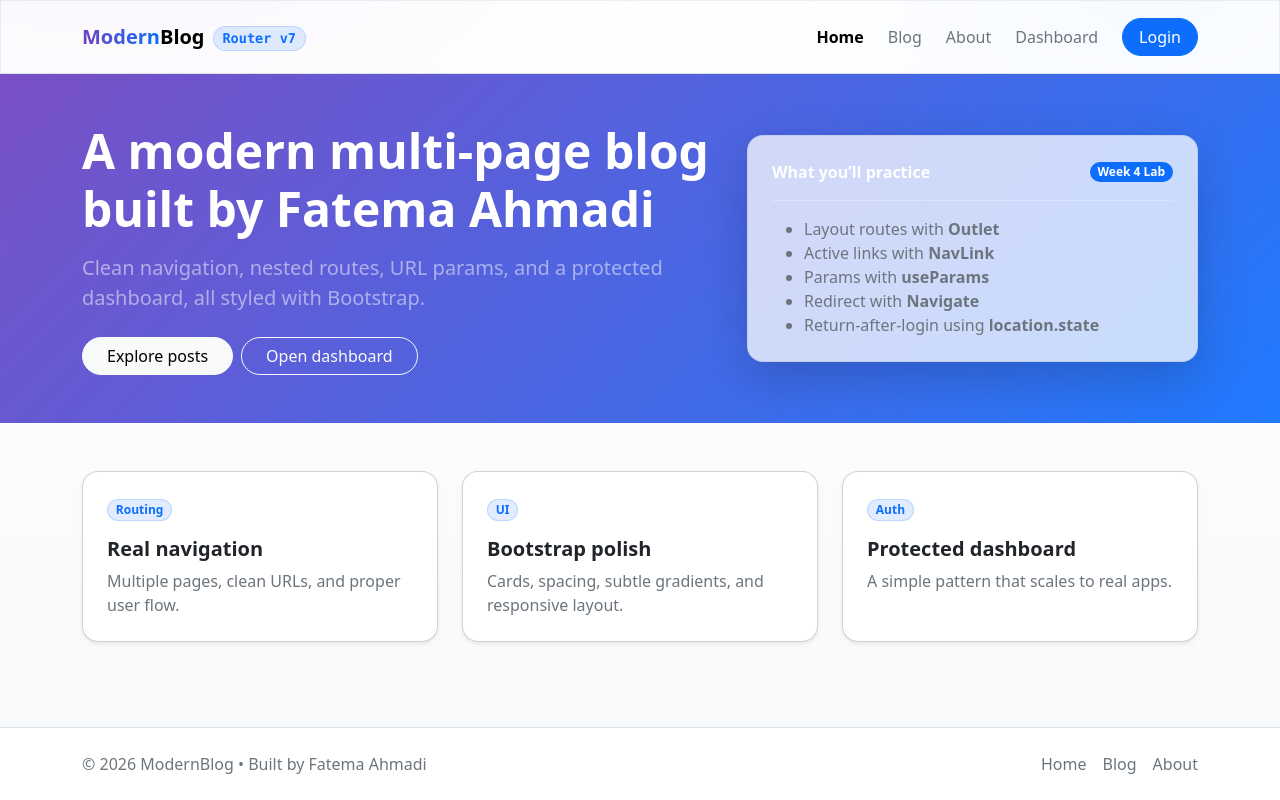
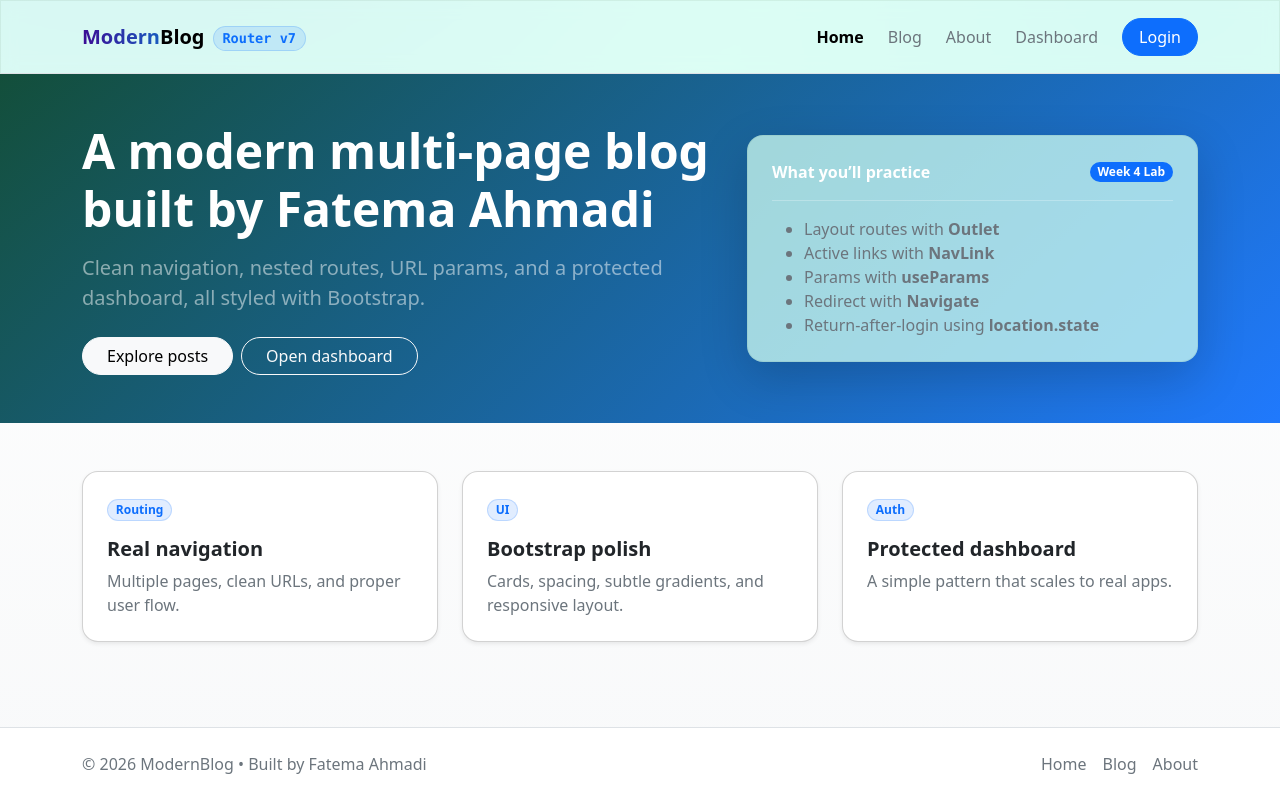
Before and after one commit to FatemaAhm4di/blog, a React app: page / in a window 1280 px wide. Built offline with nearby package versions, Linux system fonts and the light colour scheme; the HTML template or start-up script is replaced by a standard one.

Commit message:
change background color

```diff
--- a/src/styles/app.css
+++ b/src/styles/app.css
@@ -1,11 +1,11 @@
 :root {
-  --brand: #6f42c1; /* bootstrap purple-ish */
-  --brand2: #0d6efd;
+  --brand: #3c0c94; /* bootstrap purple-ish */
+  --brand2: #195bbe;
 }
 
 body {
-  background: radial-gradient(1200px 600px at 10% -10%, rgba(111, 66, 193, 0.18), transparent 55%),
-    radial-gradient(900px 500px at 90% 0%, rgba(13, 110, 253, 0.14), transparent 55%),
+  background: radial-gradient(1200px 600px at 10% -10%, rgba(119, 65, 227, 0.18), transparent 55%),
+    radial-gradient(900px 500px at 90% 0%, rgba(96, 155, 243, 0.14), transparent 55%),
     linear-gradient(180deg, #ffffff, #f8f9fa);
   min-height: 100vh;
 }
@@ -15,12 +15,12 @@ body {
 }
 
 .glass {
-  background: rgba(255, 255, 255, 0.75);
-  border: 1px solid rgba(0, 0, 0, 0.06);
+  background: rgba(209, 254, 240, 0.75);
+  border: 1px solid rgba(17, 54, 2, 0.06);
 }
 
 .hero {
-  background: linear-gradient(135deg, rgba(111, 66, 193, 0.92), rgba(13, 110, 253, 0.92));
+  background: linear-gradient(135deg, rgba(0, 65, 42, 0.92), rgba(13, 110, 253, 0.92));
 }
 
 .badge-soft {
```
